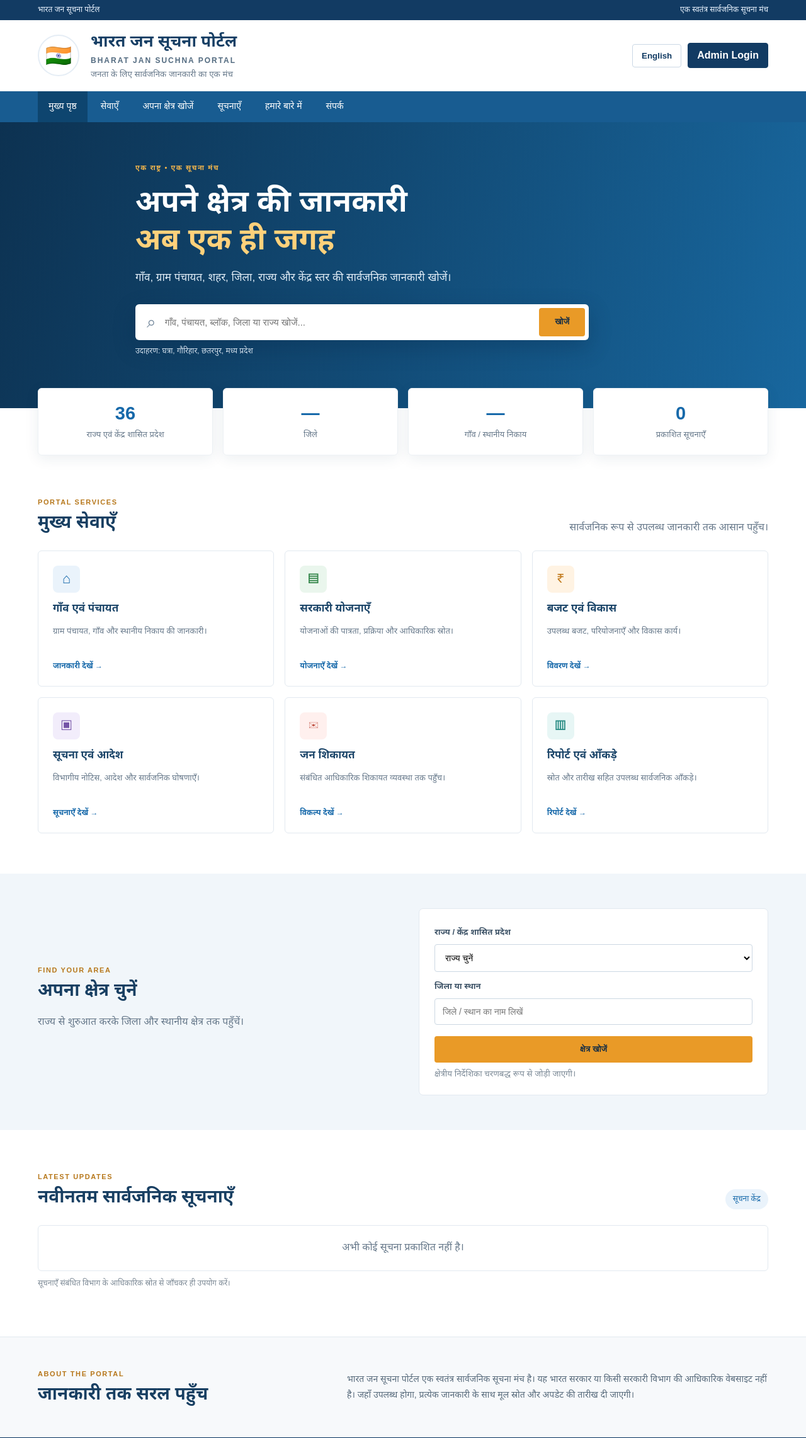
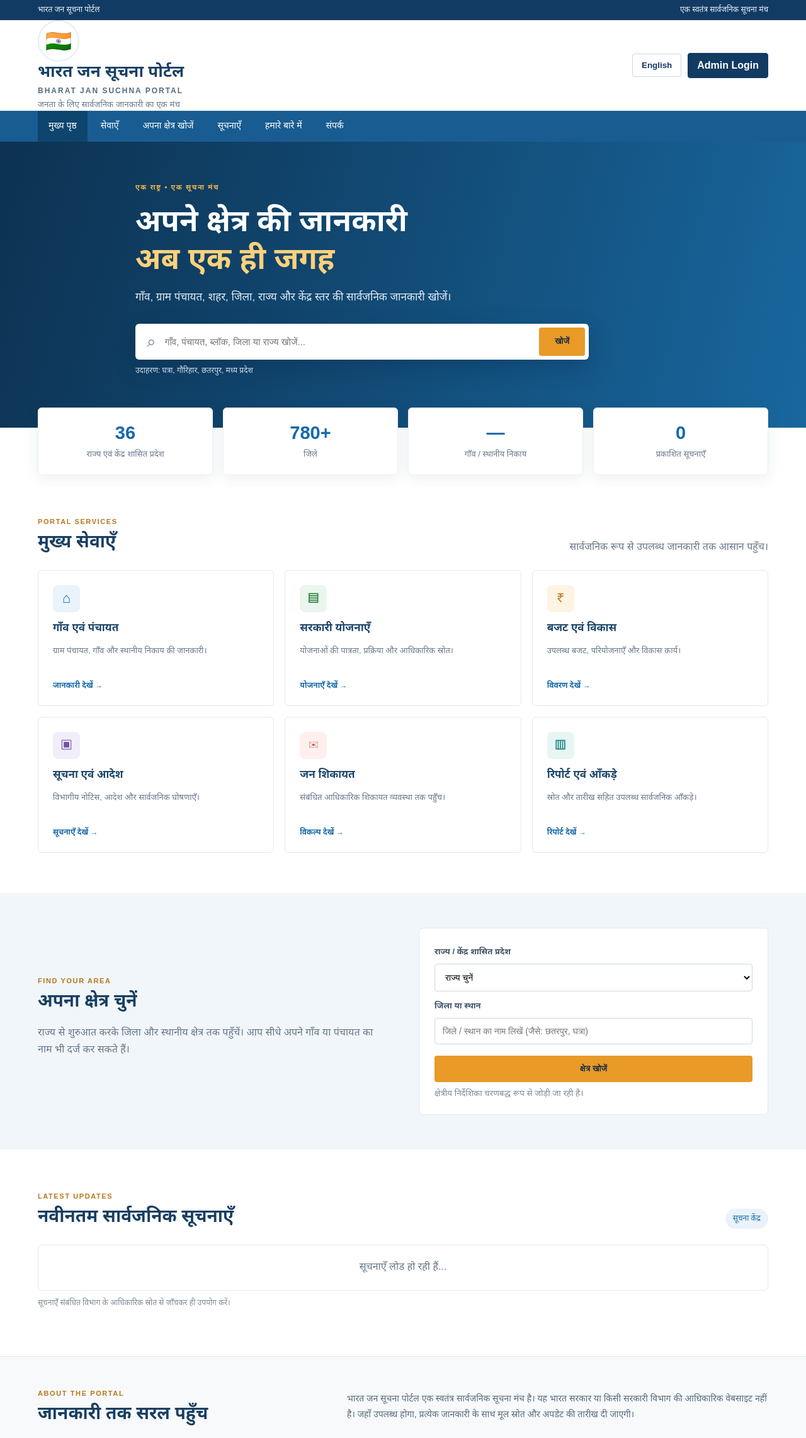
Before and after one commit to bundelkhandsevasamitii/JAN-SOOCHNA-PORTAL-, a Flask app: page / in a window 1280 px wide. Shown: the top 2283 px of the page at 63% size. Run offline with Flask 3, Linux system fonts and the light colour scheme; parts of the project's set-up code (start-up, migrations or seed data) failed here and were passed over.

Commit message:
Update index.html

```diff
--- a/templates/index.html
+++ b/templates/index.html
@@ -5,9 +5,15 @@
   <meta name="viewport" content="width=device-width, initial-scale=1.0">
   <meta name="description" content="भारत जन सूचना पोर्टल — सार्वजनिक जानकारी, सरकारी योजनाएँ और स्थानीय विकास की जानकारी एक जगह।">
   <title>भारत जन सूचना पोर्टल | Bharat Jan Suchna Portal</title>
-  <link rel="stylesheet" href="{{ url_for('static', filename='css/style.css') }}">
+  <!-- Google Fonts for Clean Hindi & English Typography -->
+  <link rel="preconnect" href="https://fonts.googleapis.com">
+  <link rel="preconnect" href="https://fonts.gstatic.com" crossorigin>
+  <link href="https://fonts.googleapis.com/css2?family=Noto+Sans+Devanagari:wght@400;500;600;700;800&family=Plus+Jakarta+Sans:wght@400;500;600;700&display=swap" rel="stylesheet">
+  <!-- Main Stylesheet -->
+  <link rel="stylesheet" href="css/style.css">
 </head>
 <body>
+  <!-- Top Accessibility Strip -->
   <div class="top-strip">
     <div class="container top-inner">
       <span>भारत जन सूचना पोर्टल</span>
@@ -15,24 +21,28 @@
     </div>
   </div>
 
+  <!-- Masthead / Brand Header -->
   <header class="masthead">
     <div class="container brand-row">
-      <div class="emblem" aria-hidden="true">🇮🇳</div>
-      <div class="brand-copy">
-        <h1>भारत जन सूचना पोर्टल</h1>
-        <p>BHARAT JAN SUCHNA PORTAL</p>
-        <small>जनता के लिए सार्वजनिक जानकारी का एक मंच</small>
+      <div class="brand-left">
+        <div class="emblem" aria-hidden="true">🇮🇳</div>
+        <div class="brand-copy">
+          <h1>भारत जन सूचना पोर्टल</h1>
+          <p>BHARAT JAN SUCHNA PORTAL</p>
+          <small>जनता के लिए सार्वजनिक जानकारी का एक मंच</small>
+        </div>
       </div>
       <div class="header-actions">
         <button class="language-btn" id="languageBtn" type="button">English</button>
-        <a class="login-btn" href="#" aria-label="एडमिन लॉगिन">Admin Login</a>
+        <a class="login-btn" href="admin.html" aria-label="एडमिन लॉगिन">Admin Login</a>
       </div>
     </div>
   </header>
 
+  <!-- Main Navigation -->
   <nav class="main-nav">
     <div class="container nav-inner">
-      <a class="active" href="/">मुख्य पृष्ठ</a>
+      <a class="active" href="index.html">मुख्य पृष्ठ</a>
       <a href="#services">सेवाएँ</a>
       <a href="#explore">अपना क्षेत्र खोजें</a>
       <a href="#notices">सूचनाएँ</a>
@@ -42,86 +52,155 @@
   </nav>
 
   <main>
+    <!-- Hero Section -->
     <section class="hero">
       <div class="container hero-content">
         <div class="hero-label">एक राष्ट्र • एक सूचना मंच</div>
         <h2>अपने क्षेत्र की जानकारी<br><span>अब एक ही जगह</span></h2>
         <p>गाँव, ग्राम पंचायत, शहर, जिला, राज्य और केंद्र स्तर की सार्वजनिक जानकारी खोजें।</p>
         <form class="search-box" id="areaSearch">
-          <span aria-hidden="true">⌕</span>
-          <input id="searchInput" type="search" placeholder="गाँव, पंचायत, ब्लॉक, जिला या राज्य खोजें..." aria-label="क्षेत्र खोजें">
+          <span class="search-icon" aria-hidden="true">⌕</span>
+          <input id="searchInput" type="search" placeholder="गाँव, पंचायत, ब्लॉक, जिला या राज्य खोजें..." aria-label="क्षेत्र खोजें" required>
           <button type="submit">खोजें</button>
         </form>
         <div class="search-hint">उदाहरण: घत्रा, गौरिहार, छतरपुर, मध्य प्रदेश</div>
       </div>
     </section>
 
+    <!-- Portal Statistics Section -->
     <section class="container stats-section" aria-label="पोर्टल आँकड़े">
-      <div class="stat-card"><strong id="statesCount">36</strong><span>राज्य एवं केंद्र शासित प्रदेश</span></div>
-      <div class="stat-card"><strong id="districtsCount">—</strong><span>जिले</span></div>
-      <div class="stat-card"><strong id="villagesCount">—</strong><span>गाँव / स्थानीय निकाय</span></div>
-      <div class="stat-card"><strong id="noticesCount">0</strong><span>प्रकाशित सूचनाएँ</span></div>
+      <div class="stat-card">
+        <strong id="statesCount">36</strong>
+        <span>राज्य एवं केंद्र शासित प्रदेश</span>
+      </div>
+      <div class="stat-card">
+        <strong id="districtsCount">780+</strong>
+        <span>जिले</span>
+      </div>
+      <div class="stat-card">
+        <strong id="villagesCount">—</strong>
+        <span>गाँव / स्थानीय निकाय</span>
+      </div>
+      <div class="stat-card">
+        <strong id="noticesCount">0</strong>
+        <span>प्रकाशित सूचनाएँ</span>
+      </div>
     </section>
 
+    <!-- Core Services Section -->
     <section class="container content-section" id="services">
       <div class="section-heading">
-        <div><span class="eyebrow">PORTAL SERVICES</span><h2>मुख्य सेवाएँ</h2></div>
+        <div>
+          <span class="eyebrow">PORTAL SERVICES</span>
+          <h2>मुख्य सेवाएँ</h2>
+        </div>
         <p>सार्वजनिक रूप से उपलब्ध जानकारी तक आसान पहुँच।</p>
       </div>
       <div class="service-grid">
-        <a class="service-card" href="/village"><span class="service-icon blue">⌂</span><h3>गाँव एवं पंचायत</h3><p>ग्राम पंचायत, गाँव और स्थानीय निकाय की जानकारी।</p><b>जानकारी देखें →</b></a>
-        <a class="service-card" href="/schemes"><span class="service-icon green">▤</span><h3>सरकारी योजनाएँ</h3><p>योजनाओं की पात्रता, प्रक्रिया और आधिकारिक स्रोत।</p><b>योजनाएँ देखें →</b></a>
-        <a class="service-card" href="/budget"><span class="service-icon orange">₹</span><h3>बजट एवं विकास</h3><p>उपलब्ध बजट, परियोजनाएँ और विकास कार्य।</p><b>विवरण देखें →</b></a>
-        <a class="service-card" href="/notices"><span class="service-icon purple">▣</span><h3>सूचना एवं आदेश</h3><p>विभागीय नोटिस, आदेश और सार्वजनिक घोषणाएँ।</p><b>सूचनाएँ देखें →</b></a>
-        <a class="service-card" href="/complaints"><span class="service-icon red">✉</span><h3>जन शिकायत</h3><p>संबंधित आधिकारिक शिकायत व्यवस्था तक पहुँच।</p><b>विकल्प देखें →</b></a>
-        <a class="service-card" href="reports"><span class="service-icon teal">▥</span><h3>रिपोर्ट एवं आँकड़े</h3><p>स्रोत और तारीख सहित उपलब्ध सार्वजनिक आँकड़े।</p><b>रिपोर्ट देखें →</b></a>
+        <a class="service-card" href="village.html">
+          <span class="service-icon blue">⌂</span>
+          <h3>गाँव एवं पंचायत</h3>
+          <p>ग्राम पंचायत, गाँव और स्थानीय निकाय की जानकारी।</p>
+          <b>जानकारी देखें →</b>
+        </a>
+        <a class="service-card" href="schemes.html">
+          <span class="service-icon green">▤</span>
+          <h3>सरकारी योजनाएँ</h3>
+          <p>योजनाओं की पात्रता, प्रक्रिया और आधिकारिक स्रोत।</p>
+          <b>योजनाएँ देखें →</b>
+        </a>
+        <a class="service-card" href="budget.html">
+          <span class="service-icon orange">₹</span>
+          <h3>बजट एवं विकास</h3>
+          <p>उपलब्ध बजट, परियोजनाएँ और विकास कार्य।</p>
+          <b>विवरण देखें →</b>
+        </a>
+        <a class="service-card" href="notices.html">
+          <span class="service-icon purple">▣</span>
+          <h3>सूचना एवं आदेश</h3>
+          <p>विभागीय नोटिस, आदेश और सार्वजनिक घोषणाएँ।</p>
+          <b>सूचनाएँ देखें →</b>
+        </a>
+        <a class="service-card" href="complaints.html">
+          <span class="service-icon red">✉</span>
+          <h3>जन शिकायत</h3>
+          <p>संबंधित आधिकारिक शिकायत व्यवस्था तक पहुँच।</p>
+          <b>विकल्प देखें →</b>
+        </a>
+        <a class="service-card" href="reports.html">
+          <span class="service-icon teal">▥</span>
+          <h3>रिपोर्ट एवं आँकड़े</h3>
+          <p>स्रोत और तारीख सहित उपलब्ध सार्वजनिक आँकड़े।</p>
+          <b>रिपोर्ट देखें →</b>
+        </a>
       </div>
     </section>
 
+    <!-- Explore Your Area Section -->
     <section class="explore-section" id="explore">
       <div class="container explore-grid">
-        <div>
+        <div class="explore-copy">
           <span class="eyebrow">FIND YOUR AREA</span>
           <h2>अपना क्षेत्र चुनें</h2>
-          <p>राज्य से शुरुआत करके जिला और स्थानीय क्षेत्र तक पहुँचें।</p>
+          <p>राज्य से शुरुआत करके जिला और स्थानीय क्षेत्र तक पहुँचें। आप सीधे अपने गाँव या पंचायत का नाम भी दर्ज कर सकते हैं।</p>
         </div>
         <div class="select-panel">
           <label for="stateSelect">राज्य / केंद्र शासित प्रदेश</label>
-          <select id="stateSelect"><option value="">राज्य चुनें</option></select>
+          <select id="stateSelect">
+            <option value="">राज्य चुनें</option>
+          </select>
           <label for="districtInput">जिला या स्थान</label>
-          <input id="districtInput" type="text" placeholder="जिले / स्थान का नाम लिखें">
+          <input id="districtInput" type="text" placeholder="जिले / स्थान का नाम लिखें (जैसे: छतरपुर, घत्रा)">
           <button type="button" id="exploreBtn">क्षेत्र खोजें</button>
-          <small>क्षेत्रीय निर्देशिका चरणबद्ध रूप से जोड़ी जाएगी।</small>
+          <small>क्षेत्रीय निर्देशिका चरणबद्ध रूप से जोड़ी जा रही है।</small>
         </div>
       </div>
     </section>
 
+    <!-- Latest Public Notices Section -->
     <section class="container content-section notices-section" id="notices">
       <div class="section-heading">
-        <div><span class="eyebrow">LATEST UPDATES</span><h2>नवीनतम सार्वजनिक सूचनाएँ</h2></div>
+        <div>
+          <span class="eyebrow">LATEST UPDATES</span>
+          <h2>नवीनतम सार्वजनिक सूचनाएँ</h2>
+        </div>
         <span class="status-pill">सूचना केंद्र</span>
       </div>
       <div id="noticeList" class="notice-list">
-        <div class="empty-state">अभी कोई सूचना प्रकाशित नहीं है।</div>
+        <div class="empty-state">सूचनाएँ लोड हो रही हैं...</div>
       </div>
       <p class="disclaimer">सूचनाएँ संबंधित विभाग के आधिकारिक स्रोत से जाँचकर ही उपयोग करें।</p>
     </section>
 
+    <!-- About Band -->
     <section class="about-band" id="about">
       <div class="container about-inner">
-        <div><span class="eyebrow">ABOUT THE PORTAL</span><h2>जानकारी तक सरल पहुँच</h2></div>
+        <div>
+          <span class="eyebrow">ABOUT THE PORTAL</span>
+          <h2>जानकारी तक सरल पहुँच</h2>
+        </div>
         <p>भारत जन सूचना पोर्टल एक स्वतंत्र सार्वजनिक सूचना मंच है। यह भारत सरकार या किसी सरकारी विभाग की आधिकारिक वेबसाइट नहीं है। जहाँ उपलब्ध होगा, प्रत्येक जानकारी के साथ मूल स्रोत और अपडेट की तारीख दी जाएगी।</p>
       </div>
     </section>
   </main>
 
+  <!-- Footer -->
   <footer id="contact">
     <div class="container footer-inner">
-      <div><strong>भारत जन सूचना पोर्टल</strong><p>सार्वजनिक जानकारी • पारदर्शिता • नागरिक सुविधा</p></div>
-      <div class="footer-links"><a href="#about">अस्वीकरण</a><a href="#contact">संपर्क</a><a href="#services">सेवाएँ</a></div>
+      <div>
+        <strong>भारत जन सूचना पोर्टल</strong>
+        <p>सार्वजनिक जानकारी • पारदर्शिता • नागरिक सुविधा</p>
+      </div>
+      <div class="footer-links">
+        <a href="#about">अस्वीकरण</a>
+        <a href="#contact">संपर्क</a>
+        <a href="#services">सेवाएँ</a>
+      </div>
       <small>© <span id="year"></span> Bharat Jan Suchna Portal. स्वतंत्र सूचना मंच।</small>
     </div>
   </footer>
-  <script src="{{ url_for('static', filename='js/home.js') }}"></script>
+
+  <!-- Modular JS with Firebase Integration -->
+  <script type="module" src="js/home.js"></script>
 </body>
 </html>
```
